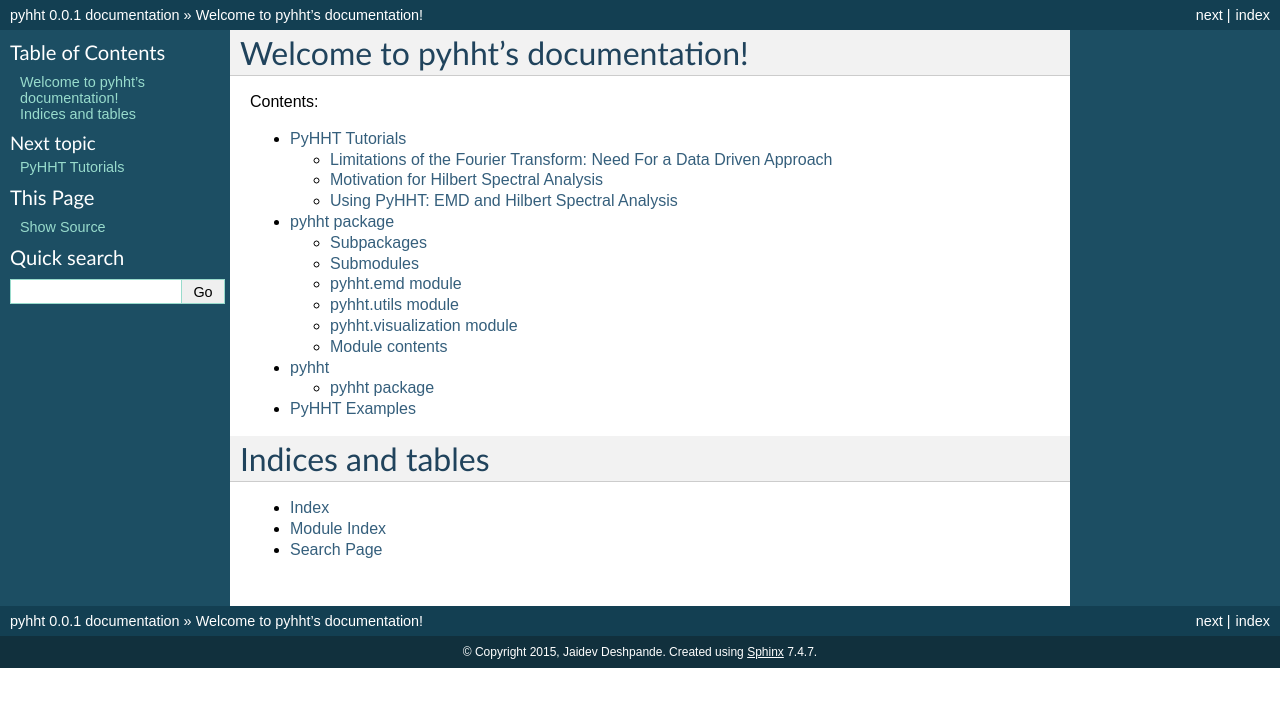
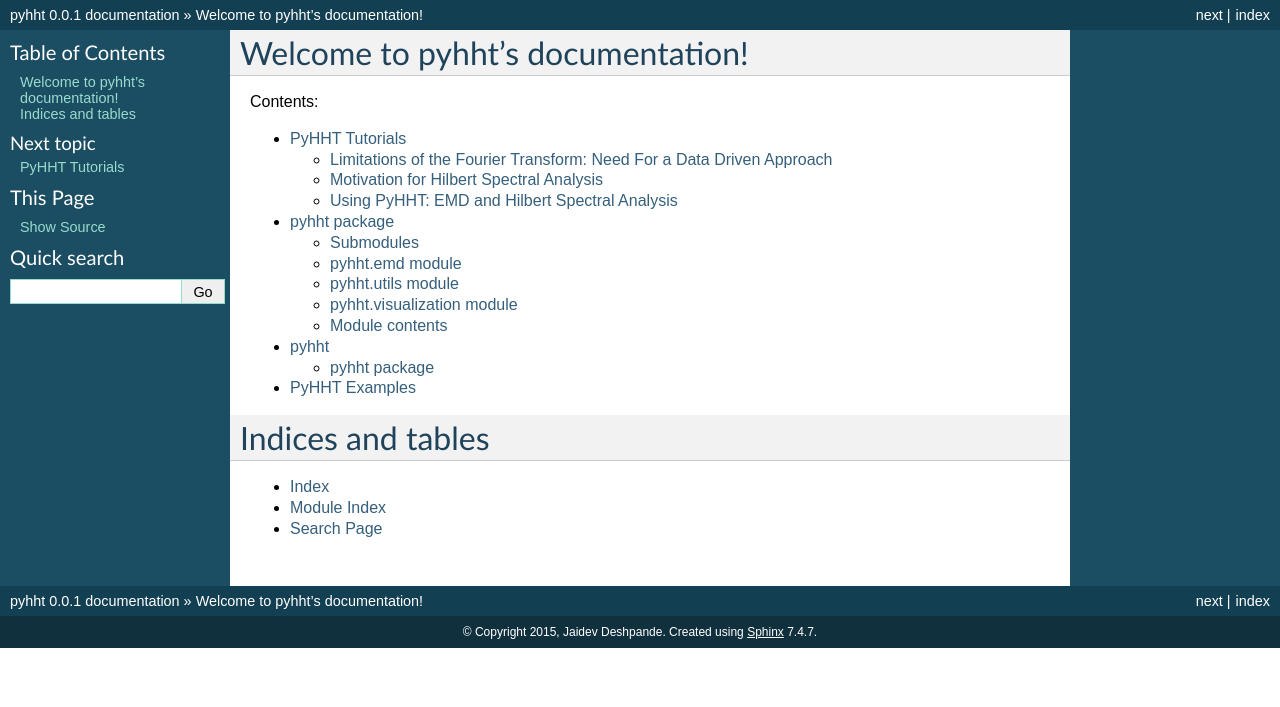
Before and after one commit to jaidevd/pyhht, a Sphinx documentation site: the page built from docs/source/index.rst, in a window 1280 px wide. Shown: the top 707 px of the page. Built offline with Sphinx 7.4.7, drawn with Linux system fonts in a browser that asks for light colours; pages that are not in the unit, such as notebooks, are missing from menus.

```diff
--- a/docs/source/apiref/pyhht.rst
+++ b/docs/source/apiref/pyhht.rst
@@ -1,12 +1,5 @@
 pyhht package
 =============
-
-Subpackages
------------
-
-.. toctree::
-
-    pyhht.tests
 
 Submodules
 ----------
```
